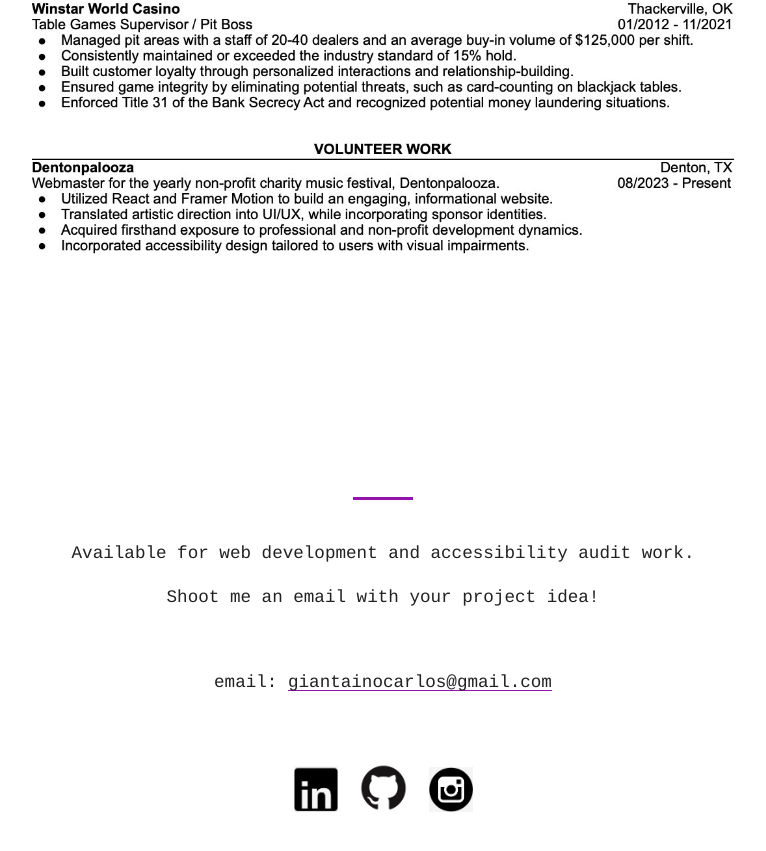
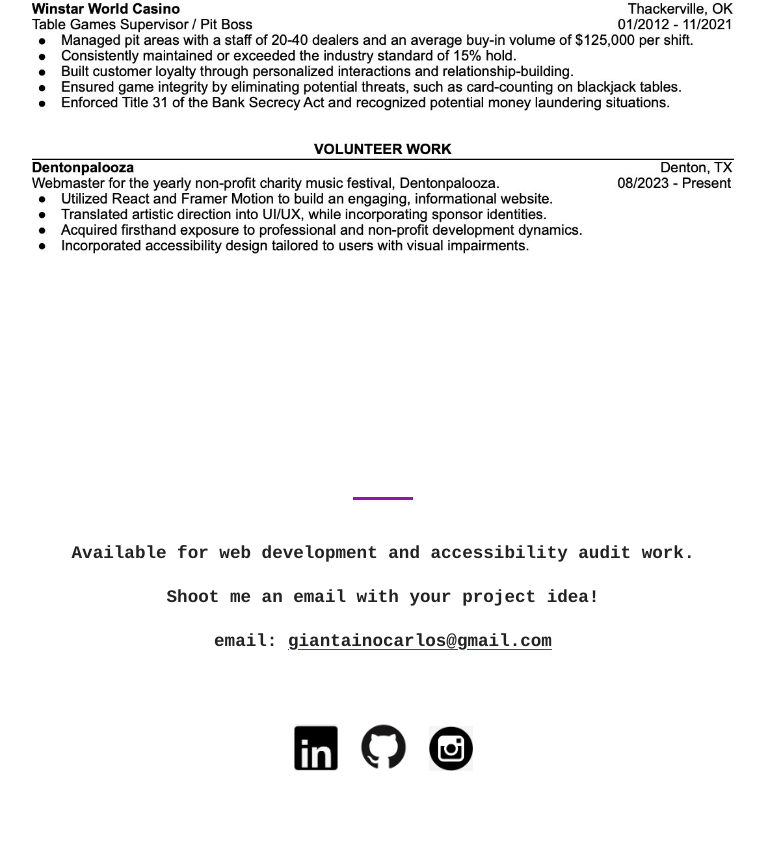
Before and after one commit to giantcarlos/dev-portfolio, a React (Create React App) app: page / in a window 1280 px wide. Shown: the part 6536-7387 px from the top of the page, without its empty margins (257-1023 px from the left). Built offline with nearby package versions, Linux system fonts and the light colour scheme.

Commit message:
Bold contact section text

```diff
--- a/src/App.css
+++ b/src/App.css
@@ -370,6 +370,12 @@ h4 {
 .contact-text {
   margin-top: 1rem;
   animation: fadeIn .75s;
+  font-weight: 700;
+}
+
+.contact-text h3,
+.contact-text .email-link {
+  font-weight: 700;
 }
 
 .icons {
@@ -618,6 +624,7 @@ h4 {
   .cv-image {
     width: 100%;
   }
+
   .logo, .logo2 {
     margin-top: 1.5rem;
   }
@@ -628,6 +635,7 @@ h4 {
   .contact-text {
     margin-top: 1rem;
   }
+
   nav {
     padding: 1rem 1.5rem;
     position: fixed;
--- a/src/Components/Contact.js
+++ b/src/Components/Contact.js
@@ -11,7 +11,7 @@ function Contact() {
         <div>
           <div className='contact-text'>
             <h3>Available for web development and accessibility audit work.</h3>
-              <h3>Shoot me an email with your project idea!</h3><br />
+            <h3>Shoot me an email with your project idea!</h3>
             <h3>email: <a href="mailto:giantainocarlos@gmail.com" className="email-link">giantainocarlos@gmail.com</a></h3>
           </div>
           <div className='icons'>
@@ -22,7 +22,7 @@ function Contact() {
               <img className="logo2" src={'githubicon.png'} alt="Github icon."/>
             </Link>
             <Link to={'https://www.instagram.com/vestments/'} target="_blank">
-                  <img className="logo" src={'instagramicon.png'} alt="Instagram icon."/>
+              <img className="logo" src={'/instagramicon.png'} alt="Instagram icon."/>
             </Link>
           </div>
         </div>
```
Lines whose indentation alone changed are shown as unchanged.
